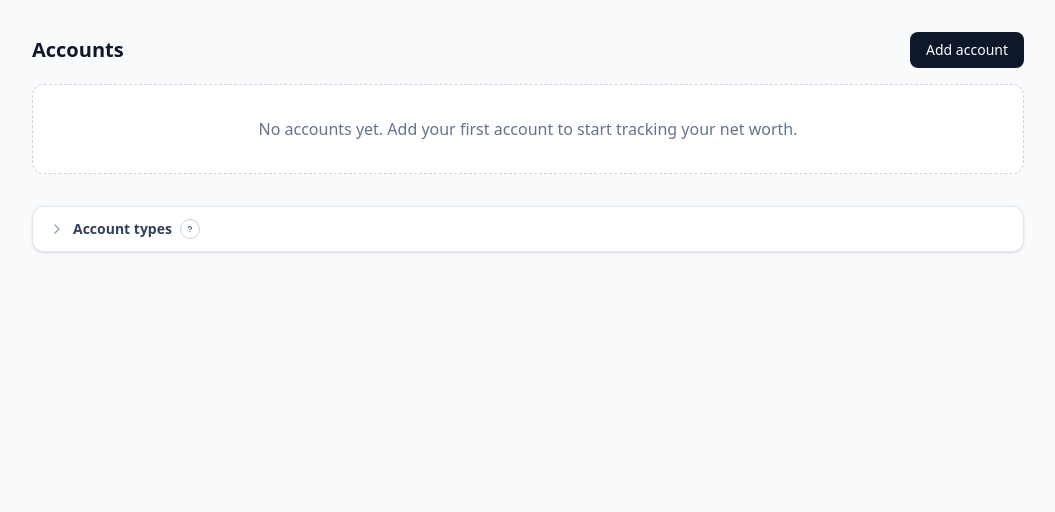
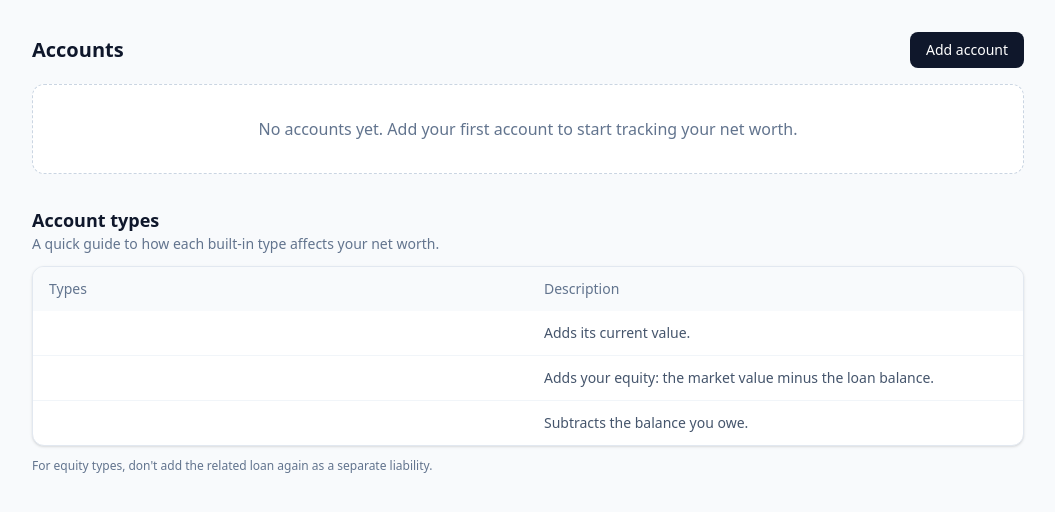
Before and after one commit to kernelkaribou/tallyworth, a Flask app: page /accounts in a window 1280 px wide. Shown: the part 61-573 px from the top of the page, without its empty margins (112-1167 px from the left). Run offline with Flask 3, Linux system fonts and the light colour scheme; style sheets or scripts are compiled from the project's sources.

Commit message:
Show account types as an always-visible guide table
Replace the collapsed <details> disclosure with a plain, always-visible
"Account types" guide section (heading + short subtitle + the grouped
table). Nobody expands a collapsed reference on purpose; as a visible
guide the type-to-behaviour mapping is right there while adding accounts.
Drops the disclosure markup and its hash-open script.

Co-authored-by: Copilot <223556219+Copilot@users.noreply.github.com>

```diff
--- a/app/templates/accounts/list.html
+++ b/app/templates/accounts/list.html
@@ -1,5 +1,4 @@
 {% extends "base.html" %}
-{% from "_macros.html" import info_tooltip %}
 
 {% block content %}
 <section class="flex items-center justify-between">
@@ -51,20 +50,16 @@
 </p>
 {% endif %}
 
-<details id="account-types" class="group mt-8 rounded-xl border border-slate-200 dark:border-slate-700 bg-white dark:bg-slate-800 shadow-sm">
-  <summary class="flex cursor-pointer list-none items-center gap-2 px-4 py-3 text-sm font-semibold text-slate-700 dark:text-slate-200">
-    <svg class="h-4 w-4 shrink-0 text-slate-400 transition-transform group-open:rotate-90" xmlns="http://www.w3.org/2000/svg" viewBox="0 0 24 24" fill="none" stroke="currentColor" stroke-width="2" stroke-linecap="round" stroke-linejoin="round" aria-hidden="true">
-      <polyline points="9 18 15 12 9 6"></polyline>
-    </svg>
-    <span>Account types</span>
-    {{ info_tooltip("Shows how each built-in account type affects your net worth.") }}
-  </summary>
+<section class="mt-8" aria-labelledby="account-types-heading">
+  <div class="mb-3">
+    <h2 id="account-types-heading" class="text-lg font-semibold">Account types</h2>
+    <p class="text-sm text-slate-500 dark:text-slate-400">A quick guide to how each built-in type affects your net worth.</p>
+  </div>
 
-  <div class="border-t border-slate-200 dark:border-slate-700 p-4">
   {% set asset_types = account_types | selectattr('classification.value', 'equalto', 'asset') | rejectattr('tracks_loan') | list %}
   {% set equity_types = account_types | selectattr('tracks_loan') | list %}
   {% set liability_types = account_types | selectattr('classification.value', 'equalto', 'liability') | list %}
-    <div class="overflow-hidden rounded-xl border border-slate-200 dark:border-slate-700">
+  <div class="overflow-hidden rounded-xl border border-slate-200 dark:border-slate-700 bg-white dark:bg-slate-800 shadow-sm">
     <table class="w-full text-sm">
       <thead class="bg-slate-50 dark:bg-slate-900/40 text-left text-slate-500 dark:text-slate-400">
         <tr>
@@ -91,20 +86,5 @@
   <p class="mt-3 text-xs text-slate-500 dark:text-slate-400">
     For equity types, don't add the related loan again as a separate liability.
   </p>
-  </div>
-</details>
+</section>
 {% endblock %}
-
-{% block scripts %}
-<script>
-  (function () {
-    const details = document.getElementById("account-types");
-    if (!details) return;
-    const openIfTargeted = function () {
-      if (location.hash === "#account-types") details.open = true;
-    };
-    openIfTargeted();
-    window.addEventListener("hashchange", openIfTargeted);
-  })();
-</script>
-{% endblock %}
```
Lines whose indentation alone changed are shown as unchanged.
